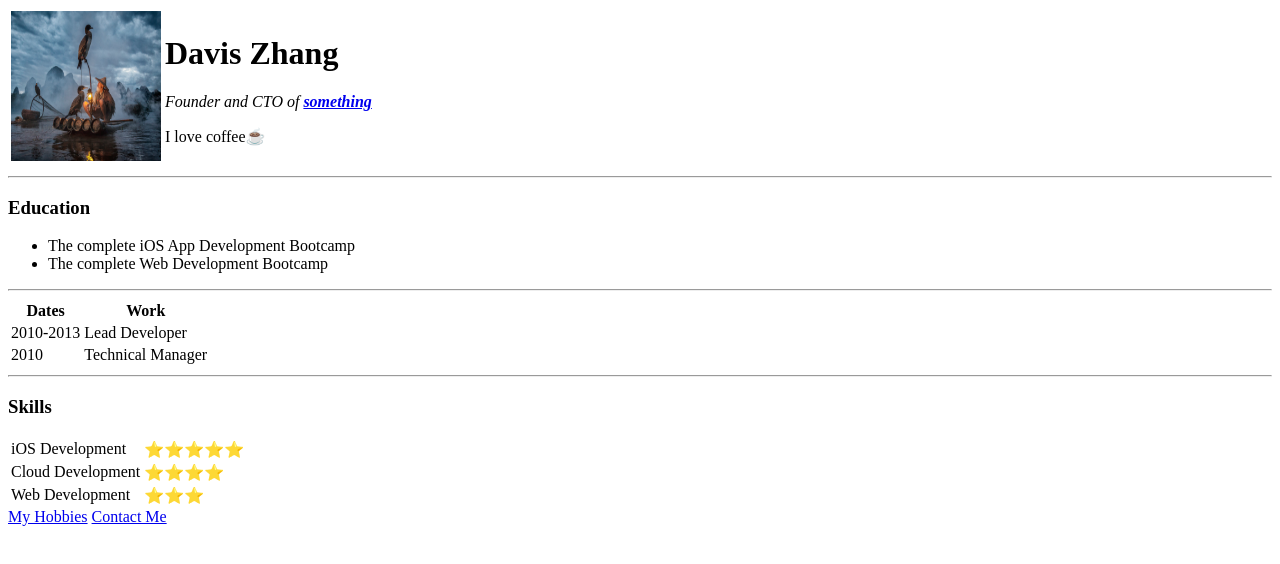
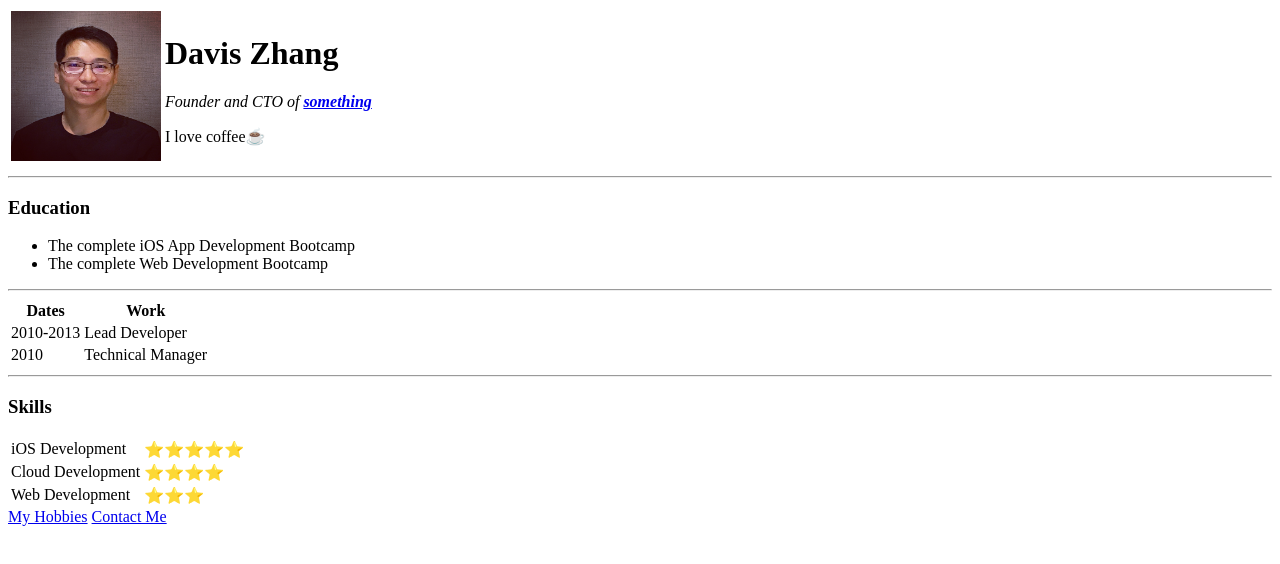
Before and after one commit to daviszhangxi/cv, a plain HTML site: page index.html in a window 1280 px wide. Drawn offline with Linux system fonts and the light colour scheme.

Commit message:
Update profile phoho

```diff
--- a/index.html
+++ b/index.html
@@ -8,7 +8,7 @@
 <body>
     <table cellspacing=“20”>
         <tr>
-            <td><img src="images/web development.jpg" alt="Davis Profile Picture" width="150" height="150"></td>
+            <td><img src="images/davis profile photo.jpg" alt="Davis Profile Picture" width="150" height="150"></td>
             <td><h1>Davis Zhang</h1>
             <p><em>Founder and CTO of <strong><a href = "https://www.appbrewery.co/">something</a></strong></em></p>
             <p>I love coffee☕</p></td>
```
